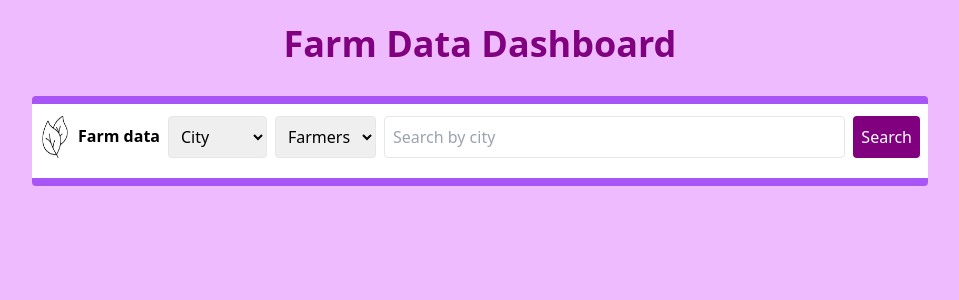
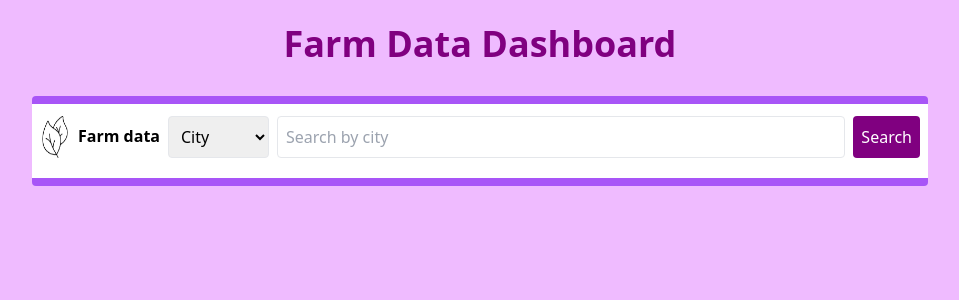
Before and after one commit to LivingHopeDev/data-bank, a React (Vite) app: page / in a window 1280 px wide. Shown: the top 300 px of the page, without its empty margins (160-1119 px from the left). Built offline with nearby package versions, Linux system fonts and the light colour scheme.

Commit message:
fixed dropdown for city and farmer

```diff
--- a/src/App.tsx
+++ b/src/App.tsx
@@ -58,8 +58,11 @@ const App = () => {
               <option value="state">State</option>
               <option value="country">Country</option>
               <option value="crop">Crop</option>
+              <option value="farmers">Farmers</option>
+              <option value="Gender">Gender</option>
+              <option value="Acres">Acres</option>
             </select>
-            <select
+            {/* <select
               className="border p-2 rounded"
               value={searchType}
               onChange={(e) => setSearchType(e.target.value)}
@@ -67,7 +70,7 @@ const App = () => {
               <option value="farmers">Farmers</option>
               <option value="Gender">Gender</option>
               <option value="Acres">Acres</option>
-            </select>
+            </select> */}
             <input
               type="text"
               className="flex-grow border p-2 rounded"
```
